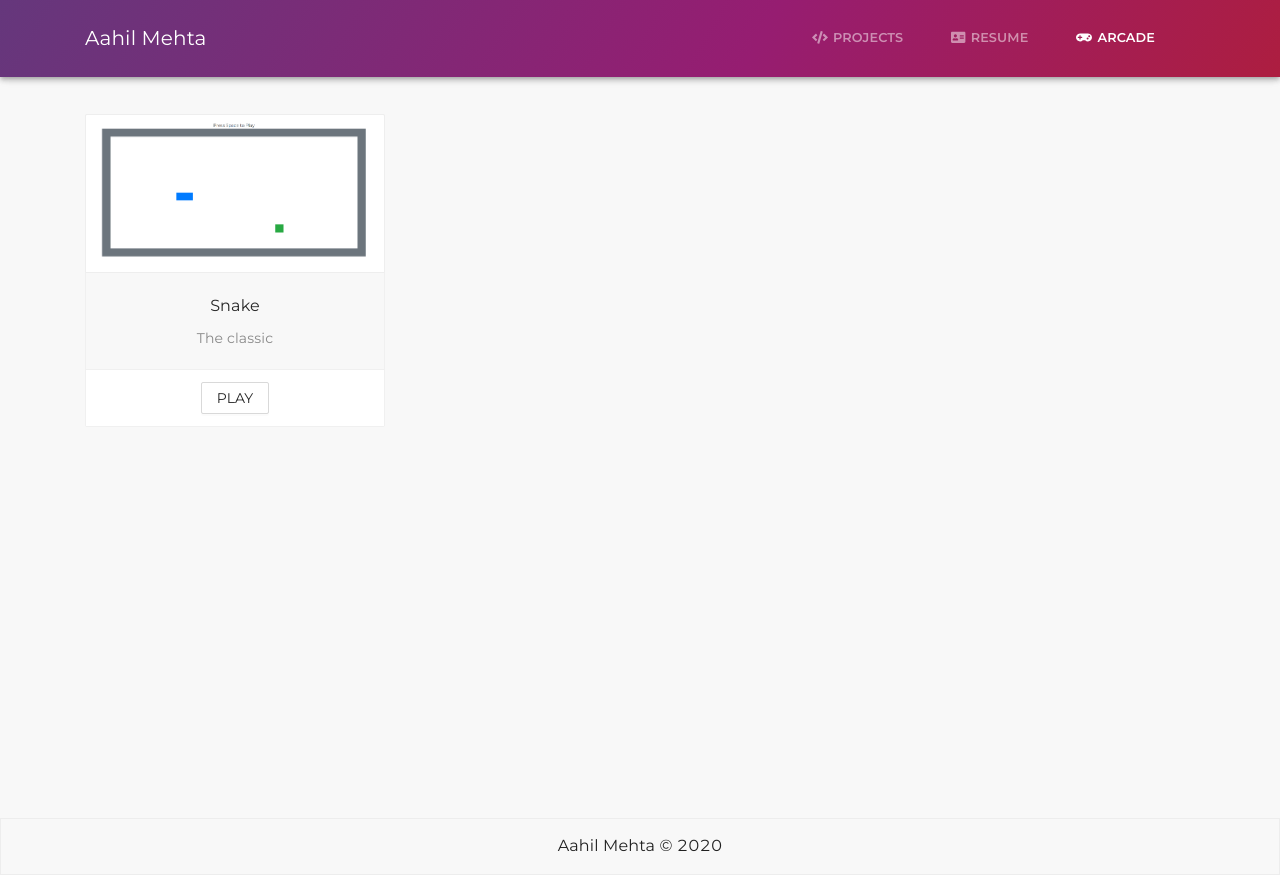
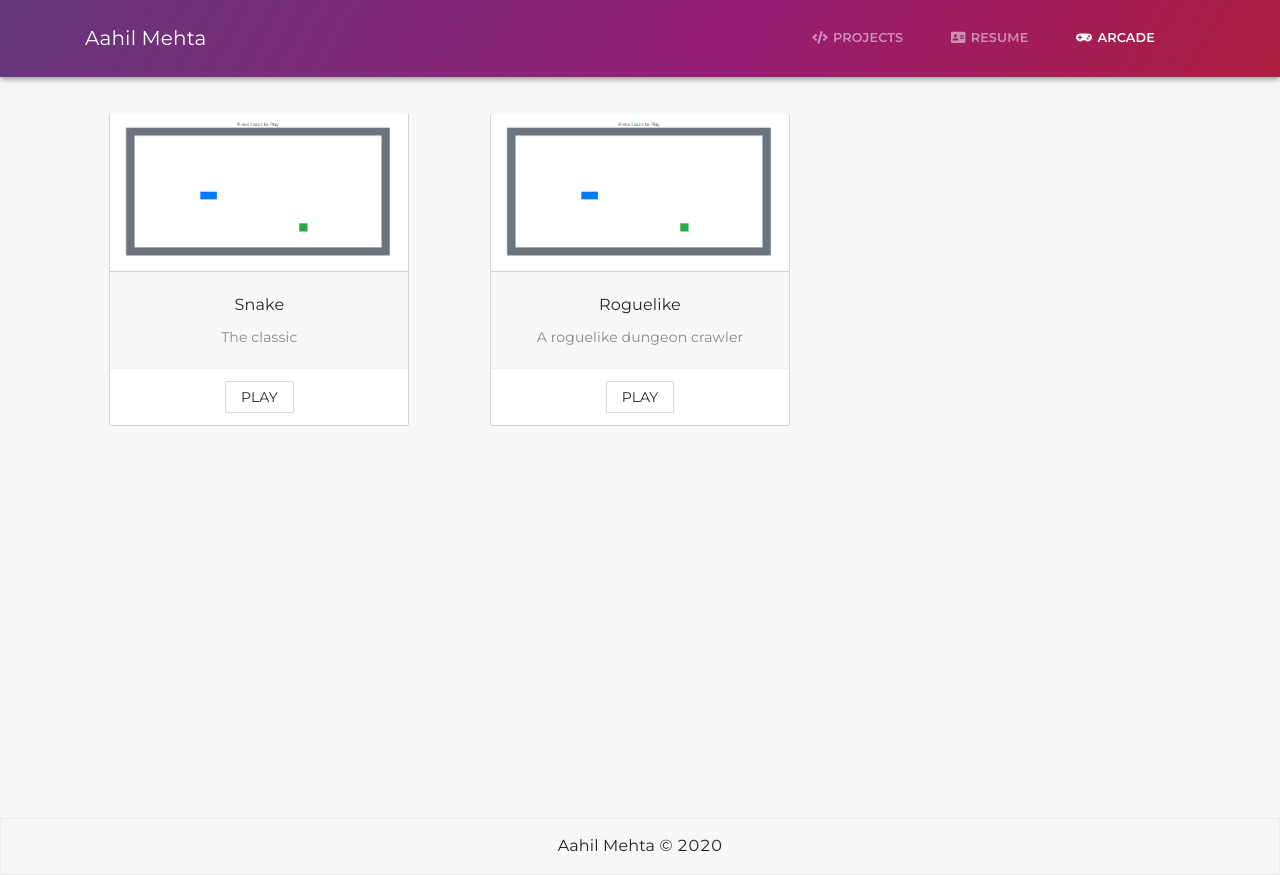
Before and after one commit to Hilly12/portfolio, a React (Create React App) app: page /arcade in a window 1280 px wide. Built offline with nearby package versions, Linux system fonts and the light colour scheme; a web font is replaced by a local one.

Commit message:
remove heroku app from allowed hosts

```diff
--- a/src/pages/ArcadePage.js
+++ b/src/pages/ArcadePage.js
@@ -14,6 +14,12 @@ const cards = [
     img: snek,
     linkto: "arcade/snake",
   },
+  {
+    title: "Roguelike",
+    description: "A roguelike dungeon crawler",
+    img: snek,
+    linkto: "arcade/snake",
+  },
 ];
 
 export default class ArcadePage extends Component {
@@ -24,7 +30,7 @@ export default class ArcadePage extends Component {
           className="container"
           style={{ marginTop: "50px", minHeight: "80vh" }}
         >
-          <Grid container spacing={4}>
+          <Grid container align="center" spacing={4}>
             {cards.map((card) => (
               <Grid item key={card} xs={12} sm={6} md={4}>
                 <Card
@@ -32,18 +38,22 @@ export default class ArcadePage extends Component {
                     height: "auto",
                     width: "300px",
                     backgroundColor: "transparent",
+                    border: "solid 1px lightgrey",
                   }}
                   actions={[
                     <Link to={card.linkto}>
                       <Button>PLAY</Button>
                     </Link>,
                   ]}
-                  raised
                   hoverable
                   link
                   cover={
                     <img
-                      style={{ border: "1px solid #eeeeee" }}
+                      style={{
+                        borderLeft: "1px solid lightgrey",
+                        borderRight: "1px solid lightgrey",
+                        borderBottom: "1px solid lightgrey",
+                      }}
                       alt=""
                       src={card.img}
                     />
```
Also changed, not shown: 1 other file (tests, documents, lock files or other folders).
